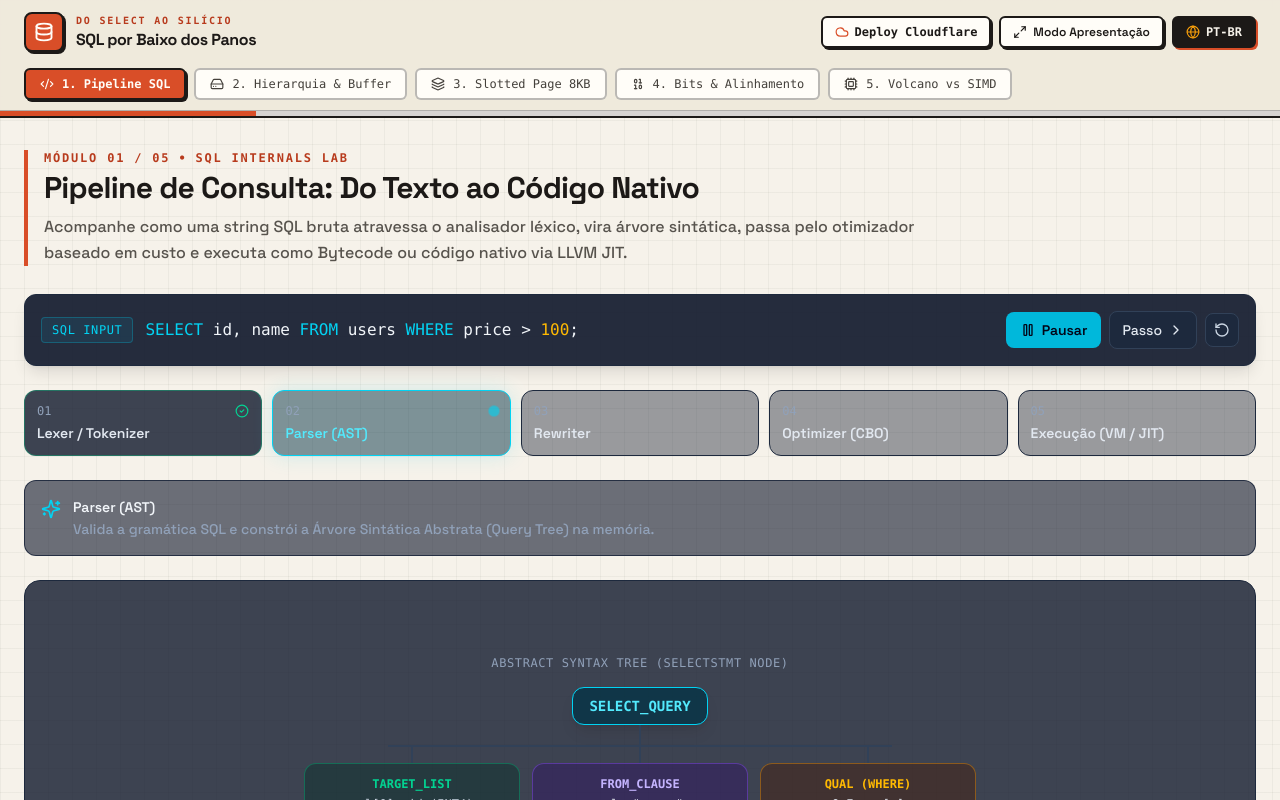
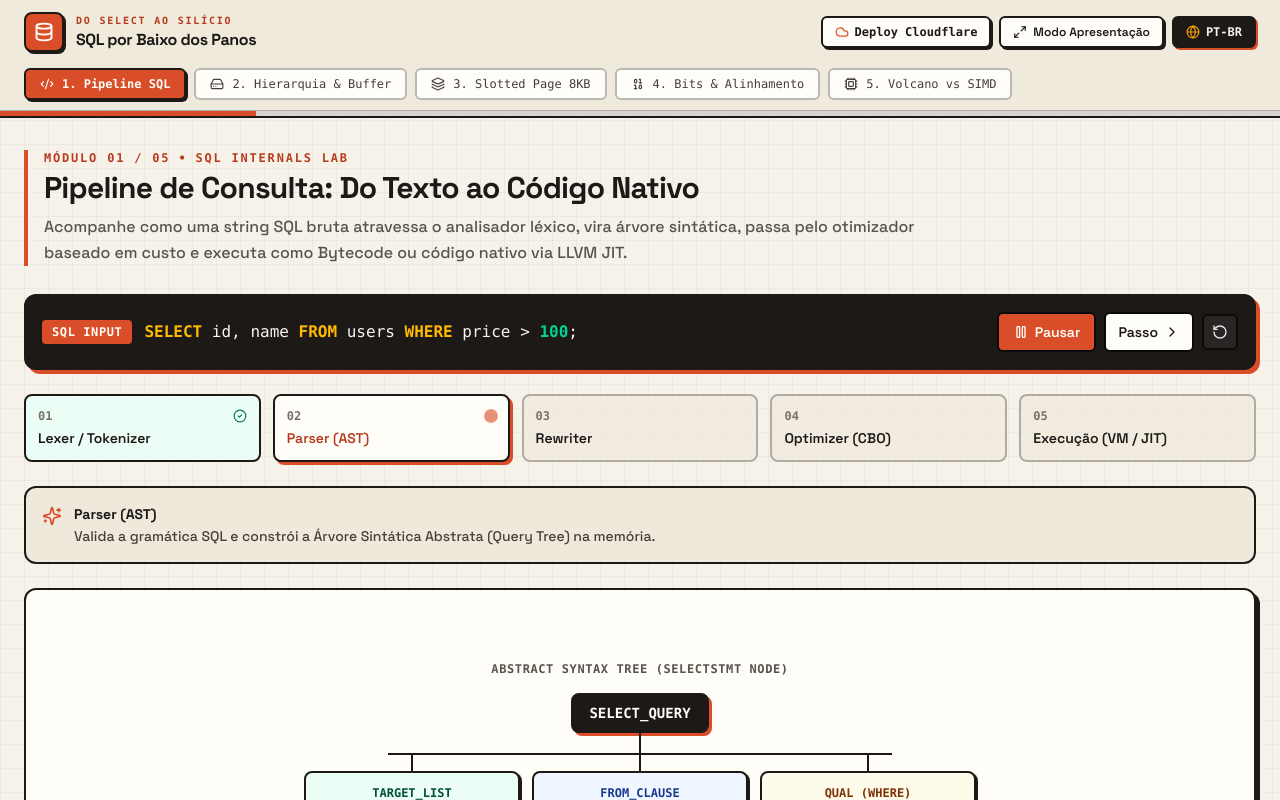
Before and after one commit to eduardoutsch/sql-under-the-hood, a React (Vite) app: page / in a window 1280 px wide. Both pictures are taken after a click on the button "Executar". Shown: the top 800 px of the page. Built offline with nearby package versions, Linux system fonts and the light colour scheme.

Commit message:
style: redesign query pipeline module
Signed-off-by: eduardoutsch <utscheduardo@gmail.com>

```diff
--- a/src/features/queryPipeline/PipelineStageViews.tsx
+++ b/src/features/queryPipeline/PipelineStageViews.tsx
@@ -5,7 +5,7 @@ import type { SqlToken, VdbeOpcode } from '../../core/queryPipeline';
 export function LexerStageView({ tokens }: { tokens: readonly SqlToken[] }) {
   return (
     <div className="space-y-5 animate-fadeIn">
-      <div className="text-xs font-mono uppercase tracking-wider text-slate-400 text-center">
+      <div className="text-xs font-mono font-semibold uppercase tracking-wider text-stone-500 text-center">
         Stream de Bytes ASCII/UTF-8 → Scanner Léxico (Flex) → Lista de Tokens
       </div>
       <div className="flex flex-wrap items-center justify-center gap-3">
@@ -13,10 +13,10 @@ export function LexerStageView({ tokens }: { tokens: readonly SqlToken[] }) {
           <div
             key={i}
             style={{ animationDelay: `${i * 70}ms` }}
-            className={`px-3.5 py-2.5 rounded-xl border font-mono transition-transform hover:scale-105 ${tok.color}`}
+            className={`px-3.5 py-2.5 rounded-lg border-2 shadow-[2px_2px_0px_#1c1917] font-mono transition-transform hover:-translate-y-0.5 ${tok.color}`}
           >
             <div className="text-base font-bold">{tok.text}</div>
-            <div className="text-[10px] opacity-75 tracking-wider mt-1">{tok.type}</div>
+            <div className="text-[10px] opacity-80 tracking-wider mt-1 font-semibold">{tok.type}</div>
           </div>
         ))}
       </div>
@@ -33,19 +33,21 @@ export function AstStageView({ isRewriter, lang }: { isRewriter: boolean; lang:
 
   return (
     <div className="flex flex-col items-center justify-center space-y-4">
-      <div className="text-xs font-mono text-slate-400 uppercase tracking-wider">{heading}</div>
+      <div className="text-xs font-mono font-semibold text-stone-600 uppercase tracking-wider text-center">
+        {heading}
+      </div>
       <div className="w-full max-w-2xl flex flex-col items-center">
-        <div className="px-4 py-2 rounded-xl bg-cyan-950/80 border border-cyan-400 text-cyan-300 font-mono text-sm font-bold shadow-lg">
-          SELECT_QUERY {isRewriter && <span className="text-xs text-emerald-400 ml-1">[OID:16384]</span>}
+        <div className="px-4 py-2 rounded-lg bg-[#1C1917] border-2 border-stone-900 text-[#FFFDF8] font-mono text-sm font-bold shadow-[3px_3px_0px_#D94E28]">
+          SELECT_QUERY {isRewriter && <span className="text-xs text-amber-400 ml-1">[OID:16384]</span>}
         </div>
-        <div className="w-0.5 h-5 bg-slate-700" />
-        <div className="w-3/4 h-0.5 bg-slate-700" />
+        <div className="w-0.5 h-5 bg-stone-900" />
+        <div className="w-3/4 h-0.5 bg-stone-900" />
         <div className="grid grid-cols-3 gap-3 w-full mt-0">
           <div className="flex flex-col items-center">
-            <div className="w-0.5 h-4 bg-slate-700" />
-            <div className="p-3 rounded-xl bg-emerald-950/40 border border-emerald-500/40 text-center w-full">
-              <div className="text-xs font-mono text-emerald-400 font-bold">TARGET_LIST</div>
-              <div className="text-xs font-mono text-slate-300 mt-1">
+            <div className="w-0.5 h-4 bg-stone-900" />
+            <div className="p-3 rounded-lg bg-emerald-50 border-2 border-stone-900 text-center w-full shadow-[2px_2px_0px_#1c1917]">
+              <div className="text-xs font-mono text-emerald-900 font-bold">TARGET_LIST</div>
+              <div className="text-xs font-mono text-stone-700 mt-1">
                 col[0]: id (INT4)
                 <br />
                 col[1]: name (TEXT)
@@ -53,29 +55,27 @@ export function AstStageView({ isRewriter, lang }: { isRewriter: boolean; lang:
             </div>
           </div>
           <div className="flex flex-col items-center">
-            <div className="w-0.5 h-4 bg-slate-700" />
+            <div className="w-0.5 h-4 bg-stone-900" />
             <div
-              className={`p-3 rounded-xl border text-center w-full transition-all ${
-                isRewriter
-                  ? 'bg-violet-950/70 border-violet-400 shadow-[0_0_15px_rgba(167,139,250,0.2)]'
-                  : 'bg-violet-950/40 border-violet-500/40'
+              className={`p-3 rounded-lg border-2 border-stone-900 text-center w-full transition-all shadow-[2px_2px_0px_#1c1917] ${
+                isRewriter ? 'bg-blue-100' : 'bg-blue-50'
               }`}
             >
-              <div className="text-xs font-mono text-violet-300 font-bold">FROM_CLAUSE</div>
-              <div className="text-xs font-mono text-slate-200 mt-1">rel: "users"</div>
+              <div className="text-xs font-mono text-blue-900 font-bold">FROM_CLAUSE</div>
+              <div className="text-xs font-mono text-stone-800 mt-1">rel: "users"</div>
               {isRewriter && (
-                <div className="mt-1.5 text-[11px] font-mono bg-violet-500/20 text-violet-200 px-1.5 py-0.5 rounded">
+                <div className="mt-1.5 text-[11px] font-mono bg-blue-900 text-white px-1.5 py-0.5 rounded">
                   + AND deleted_at IS NULL (View Rule)
                 </div>
               )}
             </div>
           </div>
           <div className="flex flex-col items-center">
-            <div className="w-0.5 h-4 bg-slate-700" />
-            <div className="p-3 rounded-xl bg-amber-950/40 border border-amber-500/40 text-center w-full">
-              <div className="text-xs font-mono text-amber-400 font-bold">QUAL (WHERE)</div>
-              <div className="text-xs font-mono text-slate-200 mt-1">OpExpr [&gt;]</div>
-              <div className="text-[11px] font-mono text-amber-300/90 mt-1">Var(price) | Const(100)</div>
+            <div className="w-0.5 h-4 bg-stone-900" />
+            <div className="p-3 rounded-lg bg-amber-50 border-2 border-stone-900 text-center w-full shadow-[2px_2px_0px_#1c1917]">
+              <div className="text-xs font-mono text-amber-900 font-bold">QUAL (WHERE)</div>
+              <div className="text-xs font-mono text-stone-800 mt-1">OpExpr [&gt;]</div>
+              <div className="text-[11px] font-mono text-amber-900 mt-1">Var(price) | Const(100)</div>
             </div>
           </div>
         </div>
@@ -87,44 +87,44 @@ export function AstStageView({ isRewriter, lang }: { isRewriter: boolean; lang:
 export function OptimizerStageView({ t }: { t: TranslationBundle }) {
   return (
     <div className="grid grid-cols-1 md:grid-cols-2 gap-5">
-      <div className="p-4 rounded-xl bg-slate-950/80 border border-rose-500/30 flex flex-col justify-between opacity-80">
+      <div className="p-4 rounded-xl bg-[#EFE9DC] border-2 border-stone-900/50 flex flex-col justify-between">
         <div>
           <div className="flex items-center justify-between">
-            <span className="text-xs font-mono px-2 py-0.5 rounded bg-rose-500/10 text-rose-400 border border-rose-500/30">
+            <span className="text-xs font-mono font-bold px-2 py-0.5 rounded bg-rose-100 text-rose-900 border border-rose-900/30">
               CANDIDATE PLAN A
             </span>
-            <span className="font-mono text-sm text-rose-400 font-bold">Cost: 1,840.00</span>
+            <span className="font-mono text-sm text-rose-800 font-bold">Cost: 1,840.00</span>
           </div>
-          <h5 className="font-semibold text-slate-200 mt-3">{t.m1.seqScan}</h5>
-          <p className="text-xs text-slate-400 mt-1 font-mono">
+          <h5 className="font-bold text-stone-900 mt-3">{t.m1.seqScan}</h5>
+          <p className="text-xs text-stone-700 mt-1 font-mono">
             1,000 pages × seq_page_cost(1.0) + 80,000 rows × cpu_tuple_cost(0.01)
           </p>
         </div>
         <div className="mt-4">
-          <div className="w-full bg-slate-800 h-2.5 rounded-full overflow-hidden">
-            <div className="bg-rose-500 h-full w-[92%]" />
+          <div className="w-full bg-stone-300 h-3 rounded-full overflow-hidden border border-stone-900">
+            <div className="bg-rose-700 h-full w-[92%]" />
           </div>
-          <div className="text-[11px] font-mono text-slate-400 mt-1.5">I/O: 8,000 KB lidos do Heap File</div>
+          <div className="text-[11px] font-mono text-stone-700 mt-1.5">I/O: 8,000 KB lidos do Heap File</div>
         </div>
       </div>
-      <div className="p-4 rounded-xl bg-emerald-950/25 border-2 border-emerald-400 shadow-[0_0_25px_rgba(16,185,129,0.15)] flex flex-col justify-between">
+      <div className="p-4 rounded-xl bg-emerald-50 border-2 border-stone-900 shadow-[4px_4px_0px_#15803d] flex flex-col justify-between">
         <div>
           <div className="flex items-center justify-between">
-            <span className="text-xs font-mono px-2 py-0.5 rounded bg-emerald-500/20 text-emerald-300 border border-emerald-400/40 font-bold">
+            <span className="text-xs font-mono px-2 py-0.5 rounded bg-emerald-700 text-white font-bold">
               ✓ {t.m1.winner}
             </span>
-            <span className="font-mono text-sm text-emerald-400 font-bold">Cost: 42.65</span>
+            <span className="font-mono text-sm text-emerald-800 font-bold">Cost: 42.65</span>
           </div>
-          <h5 className="font-semibold text-white mt-3">{t.m1.idxScan}</h5>
-          <p className="text-xs text-slate-300 mt-1 font-mono">
+          <h5 className="font-bold text-stone-900 mt-3">{t.m1.idxScan}</h5>
+          <p className="text-xs text-stone-700 mt-1 font-mono">
             B-Tree depth=3 + Seletividade estimada (4.2% das linhas &gt; 100)
           </p>
         </div>
         <div className="mt-4">
-          <div className="w-full bg-slate-800 h-2.5 rounded-full overflow-hidden">
-            <div className="bg-emerald-400 h-full w-[12%]" />
+          <div className="w-full bg-stone-200 h-3 rounded-full overflow-hidden border border-stone-900">
+            <div className="bg-emerald-700 h-full w-[12%]" />
           </div>
-          <div className="text-[11px] font-mono text-emerald-300 mt-1.5">
+          <div className="text-[11px] font-mono text-emerald-900 font-semibold mt-1.5">
             43x mais rápido • Saltando direto para páginas folha relevantes
           </div>
         </div>
@@ -154,20 +154,24 @@ export function ExecutionStageView({
 }: ExecutionStageViewProps) {
   return (
     <div className="space-y-4">
-      <div className="flex flex-wrap items-center justify-between gap-3 border-b border-slate-800 pb-3">
+      <div className="flex flex-wrap items-center justify-between gap-3 border-b-2 border-stone-900/15 pb-3">
         <div className="flex items-center gap-2">
           <button
             onClick={() => onSetExecTarget('sqlite')}
-            className={`px-3 py-1.5 rounded-lg text-xs font-mono font-semibold transition cursor-pointer ${
-              execTarget === 'sqlite' ? 'bg-cyan-500 text-slate-950' : 'bg-slate-800 text-slate-300 hover:bg-slate-700'
+            className={`px-3 py-1.5 rounded-md border-2 border-stone-900 text-xs font-mono font-bold transition cursor-pointer ${
+              execTarget === 'sqlite'
+                ? 'bg-[#1C1917] text-[#FFFDF8] shadow-[2px_2px_0px_#D94E28]'
+                : 'bg-[#EFE9DC] text-stone-800 hover:bg-stone-200'
             }`}
           >
             {t.m1.sqliteMode}
           </button>
           <button
             onClick={() => onSetExecTarget('jit')}
-            className={`px-3 py-1.5 rounded-lg text-xs font-mono font-semibold transition cursor-pointer ${
-              execTarget === 'jit' ? 'bg-violet-500 text-white' : 'bg-slate-800 text-slate-300 hover:bg-slate-700'
+            className={`px-3 py-1.5 rounded-md border-2 border-stone-900 text-xs font-mono font-bold transition cursor-pointer ${
+              execTarget === 'jit'
+                ? 'bg-[#D94E28] text-[#FFFDF8] shadow-[2px_2px_0px_#1c1917]'
+                : 'bg-[#EFE9DC] text-stone-800 hover:bg-stone-200'
             }`}
           >
             {t.m1.jitMode}
@@ -176,7 +180,7 @@ export function ExecutionStageView({
         {execTarget === 'sqlite' && (
           <button
             onClick={onStepVm}
-            className="flex items-center gap-1.5 px-3 py-1.5 rounded-lg bg-emerald-500/20 hover:bg-emerald-500/30 border border-emerald-400/50 text-emerald-300 font-mono text-xs cursor-pointer"
+            className="flex items-center gap-1.5 px-3 py-1.5 rounded-md bg-emerald-700 hover:bg-emerald-800 border-2 border-stone-900 shadow-[2px_2px_0px_#1c1917] text-white font-mono text-xs font-bold cursor-pointer"
           >
             <Terminal className="w-3.5 h-3.5" /> {t.m1.stepVm} [PC={vmPc}]
           </button>
@@ -184,10 +188,10 @@ export function ExecutionStageView({
       </div>
 
       {execTarget === 'sqlite' ? (
-        <div className="overflow-x-auto">
+        <div className="overflow-x-auto bg-[#1C1917] rounded-lg border-2 border-stone-900 p-3">
           <table className="w-full text-left font-mono text-xs">
             <thead>
-              <tr className="text-slate-500 border-b border-slate-800">
+              <tr className="text-stone-400 border-b border-stone-700">
                 <th className="py-1.5 px-2">addr</th>
                 <th className="py-1.5 px-2">opcode</th>
                 <th className="py-1.5 px-2">p1</th>
@@ -204,15 +208,15 @@ export function ExecutionStageView({
                     key={row.addr}
                     onClick={() => onSelectPc(idx)}
                     className={`cursor-pointer transition ${
-                      active ? 'bg-cyan-500/20 text-cyan-200 font-bold' : 'text-slate-300 hover:bg-slate-800/50'
+                      active ? 'bg-[#D94E28]/30 text-amber-200 font-bold' : 'text-stone-200 hover:bg-stone-800'
                     }`}
                   >
                     <td className="py-1.5 px-2">{active ? '▶ ' : '  '}{row.addr}</td>
-                    <td className="py-1.5 px-2 text-amber-300">{row.op}</td>
+                    <td className="py-1.5 px-2 text-amber-400">{row.op}</td>
                     <td className="py-1.5 px-2">{row.p1}</td>
                     <td className="py-1.5 px-2">{row.p2}</td>
                     <td className="py-1.5 px-2">{row.p3}</td>
-                    <td className="py-1.5 px-2 text-slate-400">{row.comment}</td>
+                    <td className="py-1.5 px-2 text-stone-400">{row.comment}</td>
                   </tr>
                 );
               })}
@@ -221,26 +225,26 @@ export function ExecutionStageView({
         </div>
       ) : (
         <div className="grid grid-cols-1 md:grid-cols-2 gap-4 items-center">
-          <div className="bg-slate-950 p-4 rounded-xl border border-violet-500/30 font-mono text-xs space-y-1.5 text-slate-300">
-            <div className="text-violet-400 font-bold mb-2">; LLVM IR -&gt; x86_64 Native JIT Function</div>
-            <div><span className="text-cyan-400">eval_qual_jit:</span></div>
-            <div className="pl-4">mov eax, dword ptr [rdi + 16] <span className="text-slate-500">; Direct offset col price</span></div>
-            <div className="pl-4">cmp eax, 100 <span className="text-slate-500">; Hardware ALU compare</span></div>
-            <div className="pl-4">setg al <span className="text-slate-500">; Branchless boolean 0/1</span></div>
+          <div className="bg-[#1C1917] p-4 rounded-lg border-2 border-stone-900 font-mono text-xs space-y-1.5 text-stone-200">
+            <div className="text-[#D94E28] font-bold mb-2">; LLVM IR -&gt; x86_64 Native JIT Function</div>
+            <div><span className="text-amber-300">eval_qual_jit:</span></div>
+            <div className="pl-4">mov eax, dword ptr [rdi + 16] <span className="text-stone-500">; Direct offset col price</span></div>
+            <div className="pl-4">cmp eax, 100 <span className="text-stone-500">; Hardware ALU compare</span></div>
+            <div className="pl-4">setg al <span className="text-stone-500">; Branchless boolean 0/1</span></div>
             <div className="pl-4">ret <span className="text-emerald-400">; 0 virtual dispatch!</span></div>
           </div>
           <div className="space-y-3">
-            <div className="p-3.5 rounded-xl bg-violet-950/30 border border-violet-500/30 text-sm text-slate-300">
+            <div className="p-3.5 rounded-lg bg-[#EFE9DC] border-2 border-stone-900 text-sm text-stone-800">
               {t.m1.jitDesc}
             </div>
             <div className="grid grid-cols-2 gap-2 text-xs font-mono">
-              <div className="p-2.5 rounded-lg bg-slate-950 border border-slate-800">
-                <span className="text-slate-400 block">Tuple Deforming</span>
-                <span className="text-emerald-400 font-bold">Unrolled Native Offsets</span>
+              <div className="p-2.5 rounded-lg bg-[#FFFDF8] border-2 border-stone-900">
+                <span className="text-stone-500 block">Tuple Deforming</span>
+                <span className="text-emerald-800 font-bold">Unrolled Native Offsets</span>
               </div>
-              <div className="p-2.5 rounded-lg bg-slate-950 border border-slate-800">
-                <span className="text-slate-400 block">Expr Eval</span>
-                <span className="text-emerald-400 font-bold">3 CPU Instructions</span>
+              <div className="p-2.5 rounded-lg bg-[#FFFDF8] border-2 border-stone-900">
+                <span className="text-stone-500 block">Expr Eval</span>
+                <span className="text-emerald-800 font-bold">3 CPU Instructions</span>
               </div>
             </div>
           </div>
--- a/src/features/queryPipeline/QueryPipelineModule.tsx
+++ b/src/features/queryPipeline/QueryPipelineModule.tsx
@@ -22,36 +22,36 @@ export function QueryPipelineModule({ t, lang }: QueryPipelineModuleProps) {
 
   return (
     <div className="space-y-6">
-      <div className="flex flex-col lg:flex-row lg:items-center justify-between gap-4 bg-slate-900/90 border border-slate-800 p-4 rounded-xl shadow-lg">
+      <div className="flex flex-col lg:flex-row lg:items-center justify-between gap-4 bg-[#1C1917] border-2 border-stone-900 shadow-[4px_4px_0px_#D94E28] p-4 rounded-xl">
         <div className="flex items-center gap-3 overflow-x-auto">
-          <span className="px-2.5 py-1 text-xs font-mono uppercase tracking-wider bg-cyan-500/10 text-cyan-400 border border-cyan-500/30 rounded">
+          <span className="px-2.5 py-1 text-xs font-mono font-bold uppercase tracking-wider bg-[#D94E28] text-[#FFFDF8] rounded">
             SQL INPUT
           </span>
-          <code className="font-mono text-sm sm:text-base text-slate-100 whitespace-nowrap">
-            <span className="text-cyan-400">SELECT</span> id, name{' '}
-            <span className="text-cyan-400">FROM</span> users{' '}
-            <span className="text-cyan-400">WHERE</span> price &gt;{' '}
-            <span className="text-amber-400">100</span>;
+          <code className="font-mono text-sm sm:text-base text-stone-100 whitespace-nowrap">
+            <span className="text-amber-400 font-semibold">SELECT</span> id, name{' '}
+            <span className="text-amber-400 font-semibold">FROM</span> users{' '}
+            <span className="text-amber-400 font-semibold">WHERE</span> price &gt;{' '}
+            <span className="text-emerald-400 font-semibold">100</span>;
           </code>
         </div>
 
         <div className="flex items-center gap-2 shrink-0">
           <button
             onClick={vm.togglePlay}
-            className="flex items-center gap-1.5 px-3.5 py-2 rounded-lg bg-cyan-500 hover:bg-cyan-400 text-slate-950 font-semibold text-sm transition cursor-pointer"
+            className="flex items-center gap-1.5 px-3.5 py-2 rounded-md bg-[#D94E28] hover:bg-[#C2411F] border-2 border-stone-950 text-[#FFFDF8] font-semibold text-sm transition cursor-pointer"
           >
             {vm.isPlaying ? <Pause className="w-4 h-4" /> : <Play className="w-4 h-4" />}
             {vm.isPlaying ? t.pause : t.play}
           </button>
           <button
             onClick={vm.stepStage}
-            className="flex items-center gap-1.5 px-3 py-2 rounded-lg bg-slate-800 hover:bg-slate-700 text-slate-200 text-sm border border-slate-700 transition cursor-pointer"
+            className="flex items-center gap-1.5 px-3 py-2 rounded-md bg-[#FFFDF8] hover:bg-stone-200 text-stone-900 font-semibold text-sm border-2 border-stone-950 transition cursor-pointer"
           >
             {t.step} <ChevronRight className="w-4 h-4" />
           </button>
           <button
             onClick={vm.reset}
-            className="p-2 rounded-lg bg-slate-800 hover:bg-slate-700 text-slate-300 border border-slate-700 transition cursor-pointer"
+            className="p-2 rounded-md bg-stone-800 hover:bg-stone-700 text-stone-200 border-2 border-stone-950 transition cursor-pointer"
             title={t.reset}
           >
             <RotateCcw className="w-4 h-4" />
@@ -59,7 +59,7 @@ export function QueryPipelineModule({ t, lang }: QueryPipelineModuleProps) {
         </div>
       </div>
 
-      <div className="grid grid-cols-2 sm:grid-cols-5 gap-2.5">
+      <div className="grid grid-cols-2 sm:grid-cols-5 gap-3">
         {t.m1.stages.map((st, idx) => {
           const active = idx === vm.stage;
           const done = idx < vm.stage;
@@ -67,20 +67,20 @@ export function QueryPipelineModule({ t, lang }: QueryPipelineModuleProps) {
             <button
               key={st.name}
               onClick={() => vm.selectStage(idx)}
-              className={`text-left p-3 rounded-xl border transition-all cursor-pointer relative overflow-hidden ${
+              className={`text-left p-3 rounded-lg border-2 transition-all cursor-pointer relative ${
                 active
-                  ? 'bg-cyan-950/50 border-cyan-400 shadow-[0_0_20px_rgba(34,211,238,0.18)]'
+                  ? 'bg-[#FFFDF8] border-stone-900 shadow-[3px_3px_0px_#D94E28]'
                   : done
-                  ? 'bg-slate-900/80 border-emerald-500/40 text-slate-300'
-                  : 'bg-slate-900/40 border-slate-800 text-slate-500 hover:border-slate-700'
+                  ? 'bg-emerald-50 border-stone-900 text-stone-800'
+                  : 'bg-[#EFE9DC]/70 border-stone-900/30 text-stone-600 hover:border-stone-900'
               }`}
             >
               <div className="flex items-center justify-between mb-1">
-                <span className="text-xs font-mono text-slate-400">0{idx + 1}</span>
-                {done && <CheckCircle2 className="w-3.5 h-3.5 text-emerald-400" />}
-                {active && <span className="w-2 h-2 rounded-full bg-cyan-400 animate-ping" />}
+                <span className="text-xs font-mono font-bold text-stone-500">0{idx + 1}</span>
+                {done && <CheckCircle2 className="w-3.5 h-3.5 text-emerald-700" />}
+                {active && <span className="w-2.5 h-2.5 rounded-full bg-[#D94E28] animate-ping" />}
               </div>
-              <div className={`font-semibold text-xs sm:text-sm ${active ? 'text-cyan-300' : 'text-slate-200'}`}>
+              <div className={`font-semibold text-xs sm:text-sm ${active ? 'text-[#B83B1D]' : 'text-stone-900'}`}>
                 {st.name}
               </div>
             </button>
@@ -88,15 +88,15 @@ export function QueryPipelineModule({ t, lang }: QueryPipelineModuleProps) {
         })}
       </div>
 
-      <div className="bg-slate-900/60 border border-slate-800/90 rounded-xl p-4 flex items-start gap-3">
-        <Sparkles className="w-5 h-5 text-cyan-400 shrink-0 mt-0.5" />
+      <div className="bg-[#EFE9DC] border-2 border-stone-900 rounded-xl p-4 flex items-start gap-3">
+        <Sparkles className="w-5 h-5 text-[#D94E28] shrink-0 mt-0.5" />
         <div>
-          <h4 className="text-sm font-semibold text-slate-100">{t.m1.stages[vm.stage].name}</h4>
-          <p className="text-sm text-slate-400 mt-0.5">{t.m1.stages[vm.stage].desc}</p>
+          <h4 className="text-sm font-bold text-stone-900">{t.m1.stages[vm.stage].name}</h4>
+          <p className="text-sm text-stone-700 mt-0.5">{t.m1.stages[vm.stage].desc}</p>
         </div>
       </div>
 
-      <div className="bg-slate-900/80 border border-slate-800 rounded-2xl p-5 sm:p-6 min-h-[340px] flex flex-col justify-center">
+      <div className="bg-[#FFFDF8] border-2 border-stone-900 shadow-[4px_4px_0px_#1c1917] rounded-xl p-5 sm:p-6 min-h-[340px] flex flex-col justify-center">
         {vm.stage === 0 && <LexerStageView tokens={vm.tokens} />}
         {(vm.stage === 1 || vm.stage === 2) && <AstStageView isRewriter={vm.stage === 2} lang={lang} />}
         {vm.stage === 3 && <OptimizerStageView t={t} />}
```
